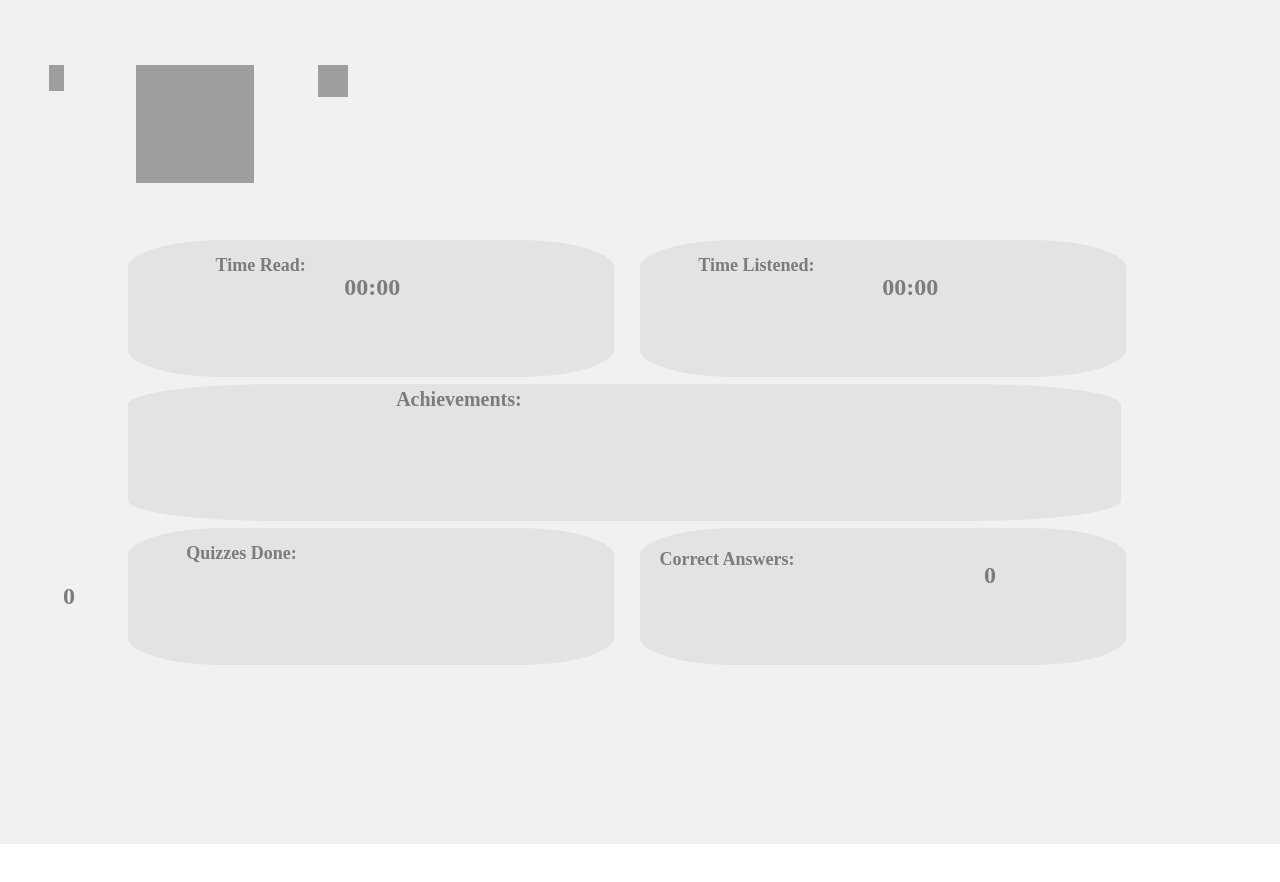
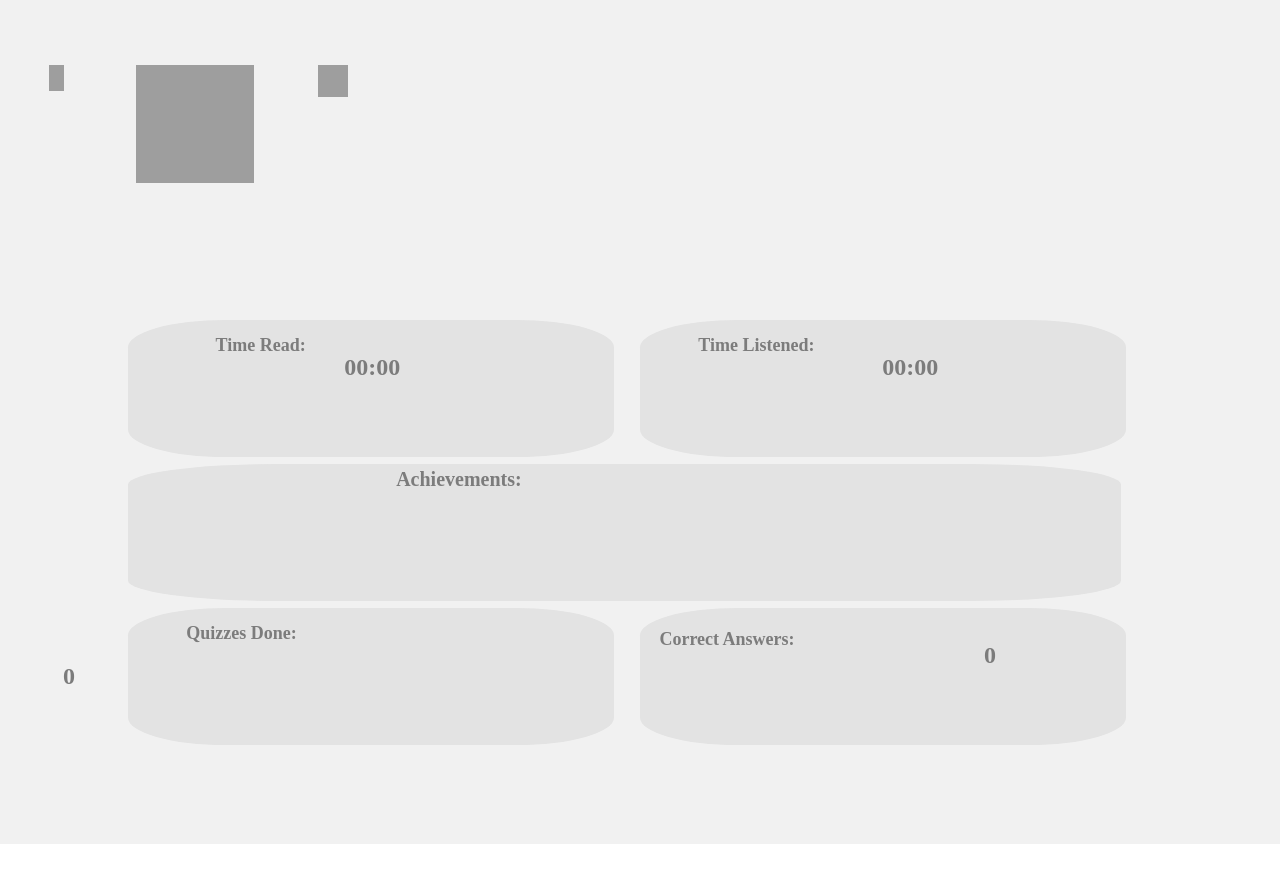
Before and after one commit to BenjaminSivic/Learning-Point-Final, a website built with Parcel: page profile.html in a window 1280 px wide. Built offline with nearby package versions, Linux system fonts and the light colour scheme; grey boxes are pictures that could not be loaded; a web font is replaced by a local one.

Commit message:
Made profile look not weird

```diff
--- a/profile.css
+++ b/profile.css
@@ -77,7 +77,7 @@
 .stat-grid{
   display: grid;
   left:10%;
-  top:30%;
+  top:40%;
   position: absolute;
   width: 80%;
   height: 90%;
```
